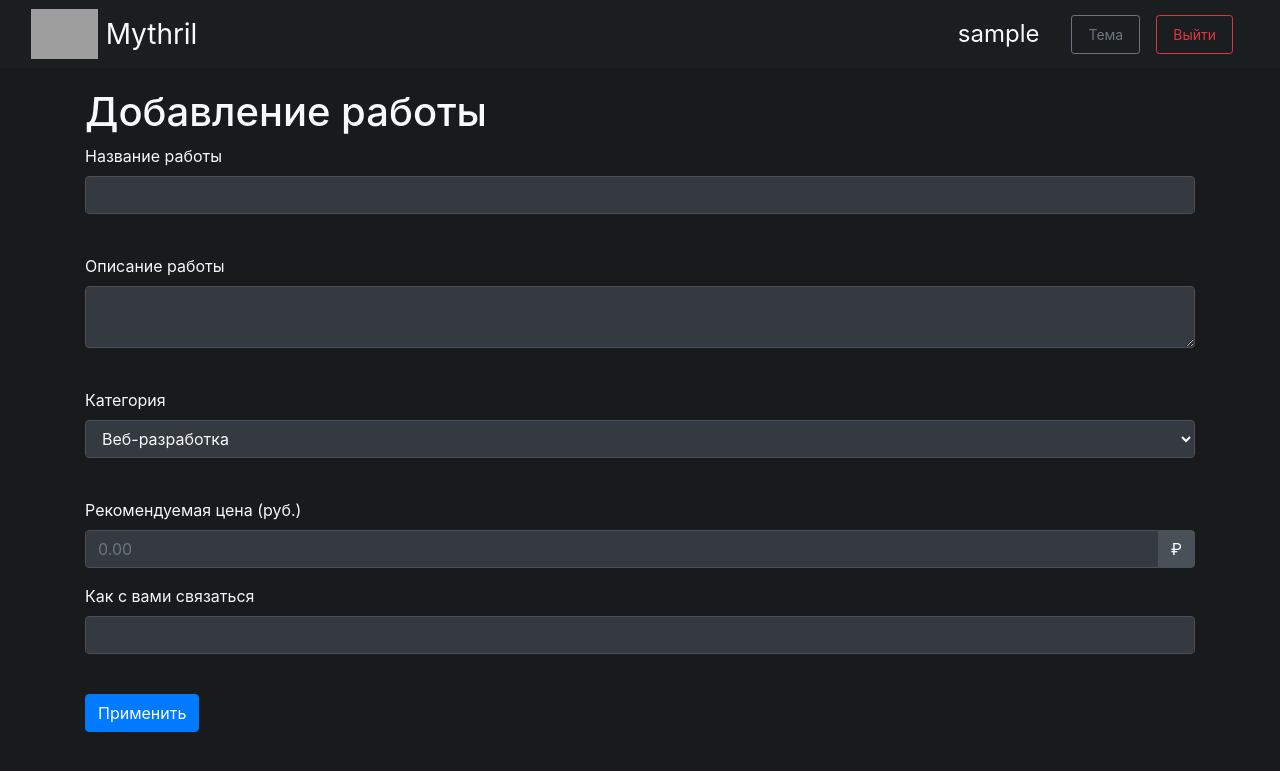
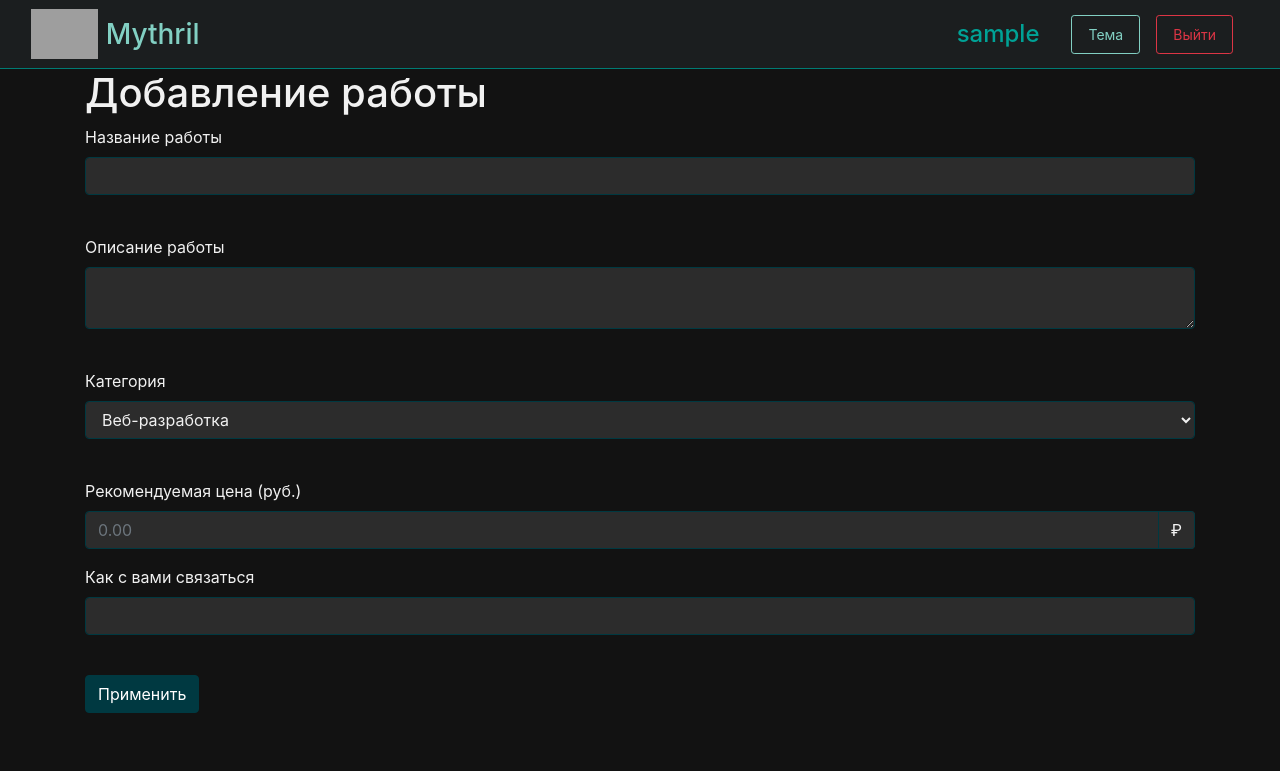
Before and after one commit to 0xPROSTO/Mythril, a Flask app: page /jobs/add in a window 1280 px wide. Shown: the top 771 px of the page. Run offline with Flask 3, Linux system fonts and the light colour scheme; a user stored in the database is signed in; tables that the repository leaves empty hold one stand-in row (values such as "Sample post"); some libraries are stand-ins or nearby versions; grey boxes are pictures that could not be loaded.

Commit message:
v0.5 - Themes redesign

```diff
--- a/static/css/darktheme.css
+++ b/static/css/darktheme.css
@@ -1,120 +1,297 @@
-/* Светлая тема (по умолчанию) */
 body {
     background-color: #ffffff;
     color: #212529;
 }
 
 .navbar {
-    background-color: #f8f9fa !important; /* Светлый фон */
+    background-color: #f8f9fa !important;
+    border-bottom: 1px solid #003941;
 }
 
-.card {
-    background-color: #ffffff;
-    border-color: #dee2e6;
-    color: #212529;
+.text-primary,
+.card-title,
+.job-title,
+h5, h4, h3 {
+    color: #00514c !important;
 }
 
+
+/* Основные кнопки */
+.btn-primary {
+    background-color: #003941 !important;
+    border-color: #003941 !important;
+    color: #ffffff !important;
+}
+
+.btn-primary:hover {
+    background-color: #00514c !important;
+    border-color: #00514c !important;
+}
+
+.btn-success {
+    background-color: #007c73 !important;
+    border-color: #007c73 !important;
+    color: #fff !important;
+}
+
+.btn-success:hover {
+    background-color: #00988c !important;
+    border-color: #00988c !important;
+}
+
+.btn-outline-primary {
+    border-color: #003941 !important;
+    color: #003941 !important;
+}
+
+.btn-outline-primary:hover {
+    background-color: #003941 !important;
+    border-color: #003941 !important;
+    color: #f1f1f1 !important;
+}
+
+.btn-outline-warning {
+    border-color: #ff9703 !important;
+    color: #ff9703 !important;
+}
+
+.btn-outline-warning:hover {
+    background-color: #ff9703 !important;
+    border-color: #ff9703 !important;
+    color: #003941 !important;
+}
+
+/* Кнопка выхода и переключения темы */
+.btn-outline-danger {
+    color: #dc3545 !important;
+    border-color: #dc3545 !important;
+}
+.btn-outline-danger:hover {
+    background-color: #dc3545 !important;
+    color: #fff !important;
+}
+
+/* Кнопка "Тема" */
+.btn-outline-secondary {
+    color: #003941 !important;
+    border-color: #003941 !important;
+}
+.btn-outline-secondary:hover {
+    background-color: #003941 !important;
+    color: #ffffff !important;
+}
+
+.btn-outline-primary {
+    border-color: #003941 !important;
+}
+
+.btn-outline-primary:hover {
+  background-color: #003941 !important;
+  border-color: #003941 !important;
+}
+
+/* Формы */
+.form-control {
+    border: 1px solid #003941;
+}
+
+.form-control:focus {
+    border-color: #007c73;
+    box-shadow: 0 0 0 0.2rem rgba(0, 124, 115, 0.25);
+}
+
+/* Ссылки */
+a:not(.btn) {
+    color: #007c73;
+    font-weight: 550;
+}
+a:not(.btn):hover {
+    color: #00a296;
+}
+
+/* Бейджи */
+.badge.bg-light {
+    background-color: #e9f6f4 !important;
+    color: #003941 !important;
+    border: 1px solid #003941;
+}
+
+/* Мифриловый бренд */
 .navbar-brand-mythril {
-    color: rgb(0, 52, 64);
+    color: #003941;
     font-weight: bold;
     font-size: 1.75rem;
 }
 
-.text-dark {
-    color: #000000 !important;
+.mythril-color {
+    color: #003941 !important;
 }
 
-.btn-outline-danger {
-    color: #dc3545;
-    border-color: #dc3545;
+
+
+
+
+
+
+
+
+
+
+
+
+/*       /$$$$$$$   /$$$$$$  /$$$$$$$  /$$   /$$        */
+/*      | $$__  $$ /$$__  $$| $$__  $$| $$  /$$/        */
+/*      | $$  \ $$| $$  \ $$| $$  \ $$| $$ /$$/         */
+/*      | $$  | $$| $$$$$$$$| $$$$$$$/| $$$$$/          */
+/*      | $$  | $$| $$__  $$| $$__  $$| $$  $$          */
+/*      | $$  | $$| $$  | $$| $$  \ $$| $$\  $$         */
+/*      | $$$$$$$/| $$  | $$| $$  | $$| $$ \  $$        */
+/*      |_______/ |__/  |__/|__/  |__/|__/  \__/        */
+
+
+
+body.dark-theme {
+    background-color: #121212;
+    color: #f1f1f1;
 }
 
-.btn-outline-danger:hover {
-    background-color: #dc3545;
-    color: #fff;
+.dark-theme .text-primary,
+.dark-theme .card-title,
+.dark-theme .job-title,
+.dark-theme h5,
+.dark-theme h4 {
+    color: #00beaf !important;
 }
 
-.badge.bg-light {
-    background-color: #f8f9fa !important;
-    color: #212529;
+.dark-theme .navbar {
+    background-color: #1b1e1f !important;
+    color: #f1f1f1 !important;
+    border-bottom: 1px solid #007c73; /* мифриловая линия */
 }
 
-.mythril-color {
-    rgb(0, 52, 64)
+/* Карточки */
+.dark-theme .card {
+    background-color: #1e1e1e !important;
+    border: 1px solid #007c73 !important;
+    color: #f1f1f1 !important;
 }
 
-/* Тёмная тема */
-body.dark-theme {
-    background-color: #181a1b;
-    color: #f8f9fa;
+.dark-theme .job-card:hover {
+    box-shadow:
+        0 4px 12px rgba(0, 57, 65, 0.4),
+        0 8px 24px rgba(0, 57, 65, 0.5);
 }
 
-body.dark-theme .navbar {
-    background-color: #1b1e1f !important; /* Тёмный фон для navbar */
-    color: #f8f9fa; /* Светлый текст */
+/* Кнопки */
+.dark-theme .btn-primary {
+    background-color: #003941 !important;
+    border-color: #003941 !important;
+    color: #ffffff !important;
 }
 
-body.dark-theme .card {
-    background-color: #1b1e1f;
-    border-color: #495057;
-    color: #f8f9fa;
+.dark-theme .btn-primary:hover {
+    background-color: #00514c !important;
+    border-color: #00514c !important;
 }
 
-body.dark-theme .navbar-brand-mythril {
-    color: rgb(0, 52, 64); /* Оставляем ваш цвет */
+.dark-theme .btn-info {
+    background-color: #00beaf !important;
+    border-color: #00beaf !important;
+    color: #ffffff !important;
 }
 
-body.dark-theme .text-dark {
-    color: #000000 !important; /* Чёрный остаётся чёрным */
+.dark-theme .btn-info:hover {
+    background-color: #008b80 !important;
+    border-color: #008b80 !important;
 }
 
-body.dark-theme .btn-outline-danger {
-    color: #dc3545;
-    border-color: #dc3545;
+.dark-theme .btn-success {
+    background-color: #007c73 !important;
+    border-color: #007c73 !important;
 }
 
-body.dark-theme .btn-outline-danger:hover {
-    background-color: #dc3545;
-    color: #fff;
+.dark-theme .btn-success:hover {
+    background-color: #00988c !important;
+    border-color: #00988c !important;
+}
+
+.dark-theme .btn {
+    color: #f1f1f1;
+}
+
+.dark-theme .btn:hover {
+    color: #f1f1f1;
+}
+
+.dark-theme .btn-outline-secondary {
+    color: #82d0c3 !important;
+    border-color: #82d0c3 !important;
+}
+
+.dark-theme .btn-outline-secondary:hover {
+    background-color: #82d0c3 !important;
+    color: #121212 !important;
+}
+
+.btn-outline-primary {
+    border-color: #007c73 !important;
+    color: #007c73 !important;
+}
+
+.btn-outline-primary:hover {
+    background-color: #007c73 !important;
+    border-color: #007c73 !important;
+    color: #f1f1f1 !important;
+}
+
+.btn-outline-info {
+    border-color: #00beaf !important;
+    color: #00beaf !important;
+}
+
+.btn-outline-info:hover {
+    background-color: #00beaf !important;
+    border-color: #00beaf !important;
+    color: #f1f1f1 !important;
+}
+
+/* Поля ввода */
+body.dark-theme .form-control {
+    background-color: #2c2c2c !important;
+    border-color: #003941 !important;
+    color: #f1f1f1 !important;
+}
+
+body.dark-theme .form-control:focus {
+    background-color: #2c2c2c;
+    border-color: #82d0c3 !important;
+    box-shadow: 0 0 0 0.2rem rgba(130, 208, 195, 0.25);
+}
+
+/* Интерактивные элементы */
+body.dark-theme a {
+    color: #00a296;
+    transition: color 0.2s ease;
+}
+
+body.dark-theme a:hover {
+    color: #007c73;
 }
 
 body.dark-theme .badge.bg-light {
-    background-color: #495057 !important;
-    color: #f8f9fa;
+    background-color: #2c2c2c !important;
+    border: 1px solid #82d0c3 !important;
+    color: #82d0c3 !important;
 }
 
-body.dark-theme a:not(.navbar-brand-mythril):not(.btn) {
-    color: #f8f9fa; /* Светлый цвет для обычных ссылок */
+body.dark-theme .mythril-color {
+    color: #82d0c3 !important;
 }
 
-body.dark-theme a:not(.navbar-brand-mythril):not(.btn):hover {
-    color: #adb5bd; /* Более тусклый при наведении */
+.input-group-text, .input-group-append {
+    color: #f1f1f1 !important;
+    background-color: #2c2c2c !important;
+    border-color: #003941 !important;
+    border-bottom-right-radius: 4px !important;
+    border-top-right-radius: 4px !important;
 }
-
-/* Стили для полей ввода в тёмной теме */
-body.dark-theme .form-control {
-    background-color: #343a40; /* Тёмный фон */
-    color: #f8f9fa; /* Светлый текст */
-    border-color: #495057; /* Тёмная граница */
-}
-
-body.dark-theme .form-control:focus {
-    background-color: #343a40; /* Тёмный фон при фокусе */
-    color: #f8f9fa; /* Светлый текст при фокусе */
-    border-color: #6c757d; /* Более светлая граница при фокусе */
-    box-shadow: 0 0 0 0.2rem rgba(108, 117, 125, 0.25); /* Тень в тёмных тонах */
-}
-
-body.dark-theme .input-group-text {
-    background-color: #495057; /* Тёмный фон для дополнений */
-    color: #f8f9fa; /* Светлый текст */
-    border-color: #495057; /* Тёмная граница */
-}
-
-main.container {
-    padding-top: 20px;
-}
-
-.mythril-color {
-    rgb(130, 208, 195)
-}
--- a/static/css/style.css
+++ b/static/css/style.css
@@ -15,7 +15,10 @@
 }
 
 .card {
-    border-radius: 12px
+    border-radius: 12px;
+    border: 1px solid #003941 !important;
+    /*border-color: #003941 !important;*/
+    color: #212529 !important;
 }
 
 .job-card {
@@ -23,9 +26,12 @@
     box-shadow: 0 2px 6px rgba(0, 0, 0, 0.05);
     border-radius: 12px;
 }
+
 .job-card:hover {
     transform: translateY(-6px);
-    box-shadow: 0 12px 24px rgba(0, 123, 255, 0.3);
+    box-shadow:
+        0 4px 12px rgba(0, 57, 65, 0.2),
+        0 8px 24px rgba(0, 57, 65, 0.25);
     z-index: 5;
 }
 
```
